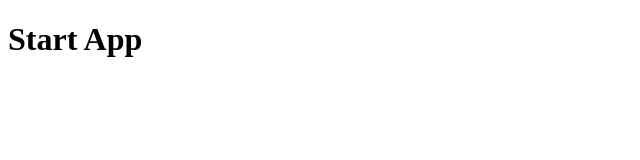
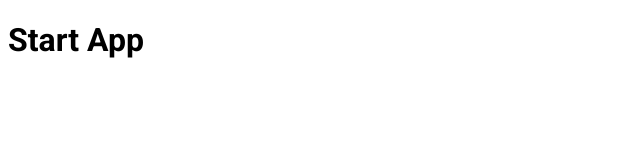
Before and after one commit to mateusz24polok/shopping-cart, a React (Create React App) app: page / in a window 1280 px wide. Shown: the top 160 px of the page, without its empty margins (0-640 px from the left). Built offline with nearby package versions, Linux system fonts and the light colour scheme.

Commit message:
basics styles have been prepared in app with styled components

```diff
--- a/package.json
+++ b/package.json
@@ -9,6 +9,7 @@
     "react": "^17.0.1",
     "react-dom": "^17.0.1",
     "react-scripts": "4.0.0",
+    "styled-components": "^5.2.1",
     "web-vitals": "^0.2.4"
   },
   "scripts": {
--- a/public/index.html
+++ b/public/index.html
@@ -1,14 +1,13 @@
 <!DOCTYPE html>
 <html lang="en">
+
 <head>
   <meta charset="utf-8" />
   <link rel="icon" href="%PUBLIC_URL%/favicon.ico" />
   <meta name="viewport" content="width=device-width, initial-scale=1" />
   <meta name="theme-color" content="#000000" />
-    <meta
-      name="description"
-      content="Web site created using create-react-app"
-    />
+  <meta name="description" content="Web site created using create-react-app" />
+  <link href="https://fonts.googleapis.com/css2?family=Roboto:wght@400;700&display=swap" rel="stylesheet">
   <link rel="apple-touch-icon" href="%PUBLIC_URL%/logo192.png" />
   <!--
       manifest.json provides metadata used when your web app is installed on a
@@ -26,6 +25,7 @@
     -->
   <title>React App</title>
 </head>
+
 <body>
   <noscript>You need to enable JavaScript to run this app.</noscript>
   <div id="root"></div>
@@ -40,4 +40,5 @@
       To create a production bundle, use `npm run build` or `yarn build`.
     -->
 </body>
+
 </html>
--- a/src/index.js
+++ b/src/index.js
@@ -1,10 +1,16 @@
 import React from 'react';
 import ReactDOM from 'react-dom';
+import { ThemeProvider } from "styled-components"
 import App from './App';
+import { theme } from "./theme/theme";
+import GlobalStyle from "./theme/GlobalStyle";
 
 ReactDOM.render(
   <React.StrictMode>
-    <App />
+    <ThemeProvider theme={theme}>
+      <GlobalStyle />
+      <App />
+    </ThemeProvider>
   </React.StrictMode>,
   document.getElementById('root')
 );
--- /dev/null
+++ b/src/theme/GlobalStyle.js
@@ -0,0 +1,14 @@
+import { createGlobalStyle } from "styled-components";
+
+const GlobalStyle = createGlobalStyle`
+    html{
+        box-sizing: border-box;
+        font-family: 'Roboto', sans-serif;
+    };
+
+    *, ::after, ::before {
+    box-sizing: inherit;
+};
+`;
+
+export default GlobalStyle;
--- /dev/null
+++ b/src/theme/theme.js
@@ -0,0 +1,5 @@
+export const theme = {
+    AthensGray: "#EEECEF",
+    Snuff: "#E2D5E6",
+    Whisper: "#F3EDF5",
+};
```
Also changed, not shown: 1 other file (tests, documents, lock files or other folders). Lines whose indentation alone changed are shown as unchanged.
